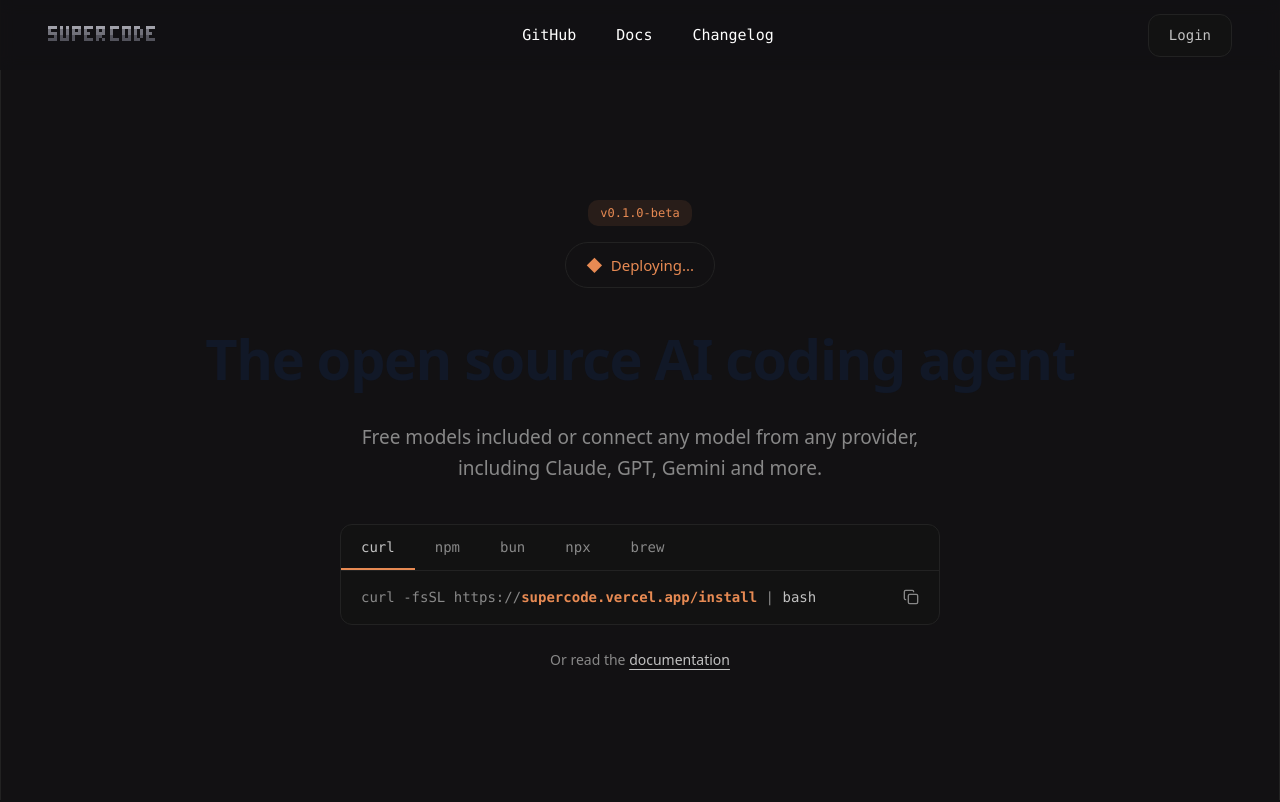
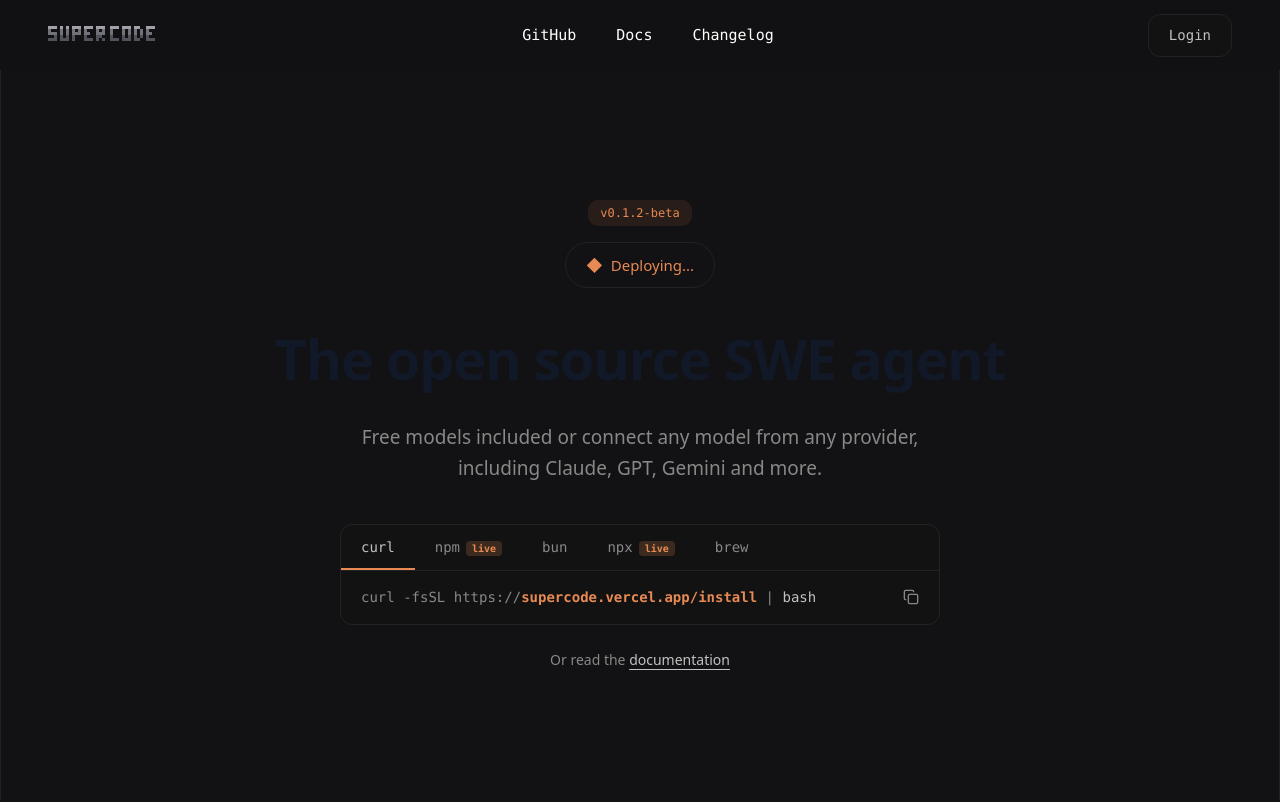
Before and after one commit to yashdev9274/supercli, a Next.js app in the folder apps/web/: page / in a window 1280 px wide. Shown: the top 802 px of the page. Built offline with nearby package versions, Linux system fonts and the light colour scheme; no server answers.

Commit message:
Add favicon.ico and update metadata in layout.tsx and hero.tsx

```diff
--- a/apps/web/app/layout.tsx
+++ b/apps/web/app/layout.tsx
@@ -7,11 +7,11 @@ import { SpeedInsights } from "@vercel/speed-insights/next";
 import { Toaster } from "sonner";
 
 export const metadata: Metadata = {
-  title: "Supercode - CLI AI Coding Agent for developers",
+  title: "Supercode - The open source SWE agent",
   description: "Work with superCli directly in your codebase. Build, debug, and ship from your terminal, IDE, Slack, or the web. Describe what you need, and superCli handles the rest.",
   metadataBase: new URL("https://supercli.vercel.app"),
   openGraph: {
-    title: "Supercode - CLI AI Coding Agent for developers",
+    title: "Supercode - The open source SWE agent",
     description: "Work with superCli directly in your codebase. Build, debug, and ship from your terminal, IDE, Slack, or the web. Describe what you need, and superCli handles the rest.",
     url: "https://supercli.vercel.app",
     siteName: "Supercode",
@@ -28,7 +28,7 @@ export const metadata: Metadata = {
   },
   twitter: {
     card: "summary_large_image",
-    title: "Supercode - CLI AI Coding Agent for developers",
+    title: "Supercode - The open source SWE agent",
     description: "Work with superCli directly in your codebase. Build, debug, and ship from your terminal, IDE, Slack, or the web.",
     images: ["/og-image.png"],
   },
--- a/apps/web/components/homepage/hero.tsx
+++ b/apps/web/components/homepage/hero.tsx
@@ -45,7 +45,7 @@ const HeroSection = () => {
           {/* Version tag */}
           <div className="flex justify-center mb-4">
             <div className="px-3 py-1 bg-primary/10 text-primary text-[12px] font-mono rounded-md">
-              v0.1.0-beta
+              v0.1.2-beta
             </div>
           </div>
 
@@ -63,7 +63,7 @@ const HeroSection = () => {
 
           {/* Main headline */}
           <h1 className="text-[28px] md:text-[56px] leading-[1.1] mb-8 tracking-tight font-semibold">
-            The open source AI coding agent
+            The open source SWE agent
           </h1>
 
           {/* Subheadline */}
@@ -88,6 +88,9 @@ const HeroSection = () => {
                     }`}
                   >
                     {method}
+                    {(method === 'npm' || method === 'npx') && (
+                      <span className="ml-1.5 px-1.5 py-0.5 text-[10px] bg-primary/20 text-primary rounded font-semibold leading-none">live</span>
+                    )}
                     {activeMethod === method && (
                       <span className="absolute bottom-0 left-0 right-0 h-[2px] bg-primary" />
                     )}
```
Also changed, not shown: 1 other file (tests, documents, lock files or other folders).
